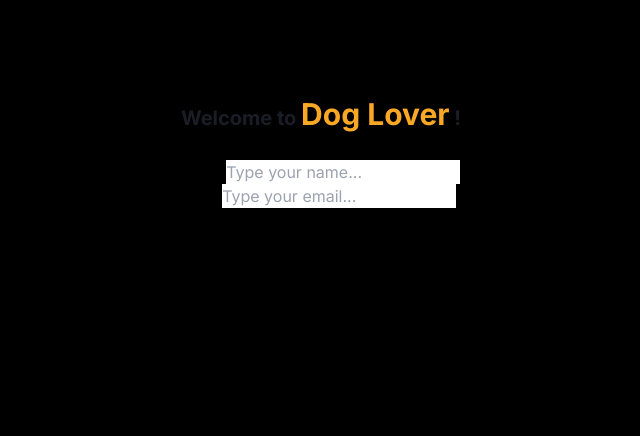
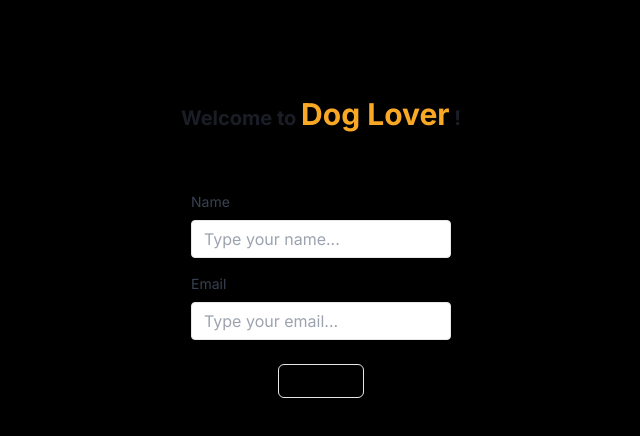
Before and after one commit to pyc0422/fetch-exercise, a Next.js app: page / in a window 1280 px wide. Shown: the top 436 px of the page, without its empty margins (319-959 px from the left). Built offline with nearby package versions, Linux system fonts and the light colour scheme.

Commit message:
modiy tailwindcss for deploy

```diff
--- a/src/app/globals.css
+++ b/src/app/globals.css
@@ -1,4 +1,4 @@
-@import "../utils/dummy.css";
+
 
 @tailwind base;
 @tailwind components;
--- a/src/app/layout.tsx
+++ b/src/app/layout.tsx
@@ -5,10 +5,10 @@ import { Inter } from 'next/font/google'
 
 const inter = Inter({ subsets: ['latin'] })
 
-// export const metadata: Metadata = {
-//   title: 'Fetch Dog Project',
-//   description: 'Helping dog-lover to find a shelter dog, and finding a new home for the shelter dog',
-// }
+export const metadata: Metadata = {
+  title: 'Fetch Dog Project',
+  description: 'Helping dog-lover to find a shelter dog, and finding a new home for the shelter dog',
+}
 
 export default function RootLayout({
   children,
--- a/tailwind.config.ts
+++ b/tailwind.config.ts
@@ -3,7 +3,8 @@ import type { Config } from 'tailwindcss'
 const config: Config = {
   content: [
     './src/pages/**/*.{js,ts,jsx,tsx,mdx}',
-    './src/components/**/*.{js,ts,jsx,tsx,mdx}',
+    './src/Components/**/*.{js,ts,jsx,tsx,mdx}',
+    './src/utils/**/*.{js,ts,jsx,tsx,mds}',
     './src/app/**/*.{js,ts,jsx,tsx,mdx}',
   ],
   theme: {
```
Also changed, not shown: src/utils/dummy.css (deleted).
